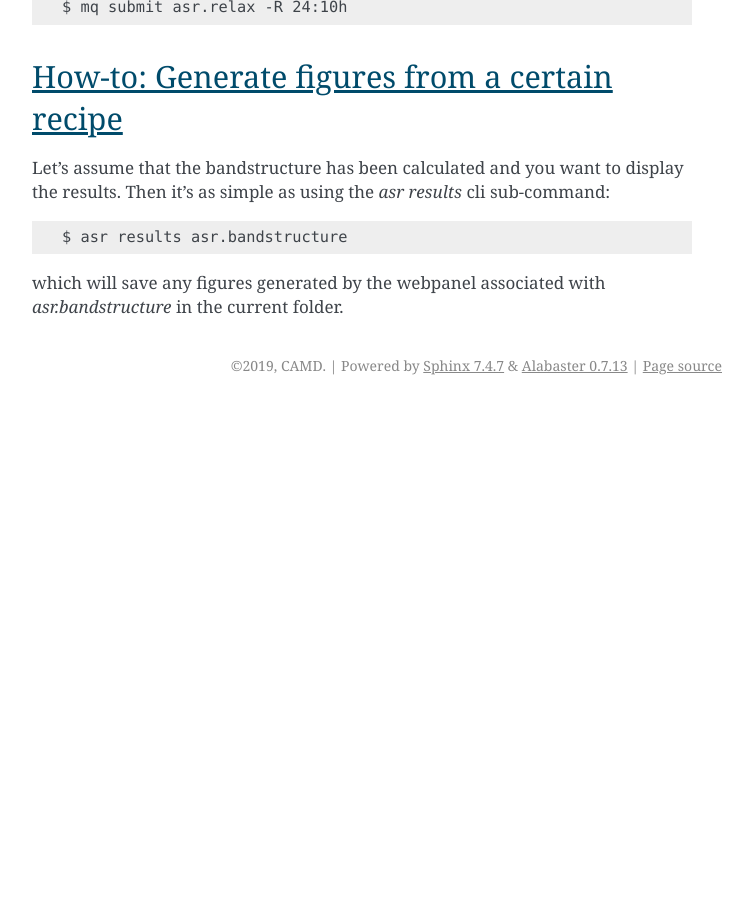
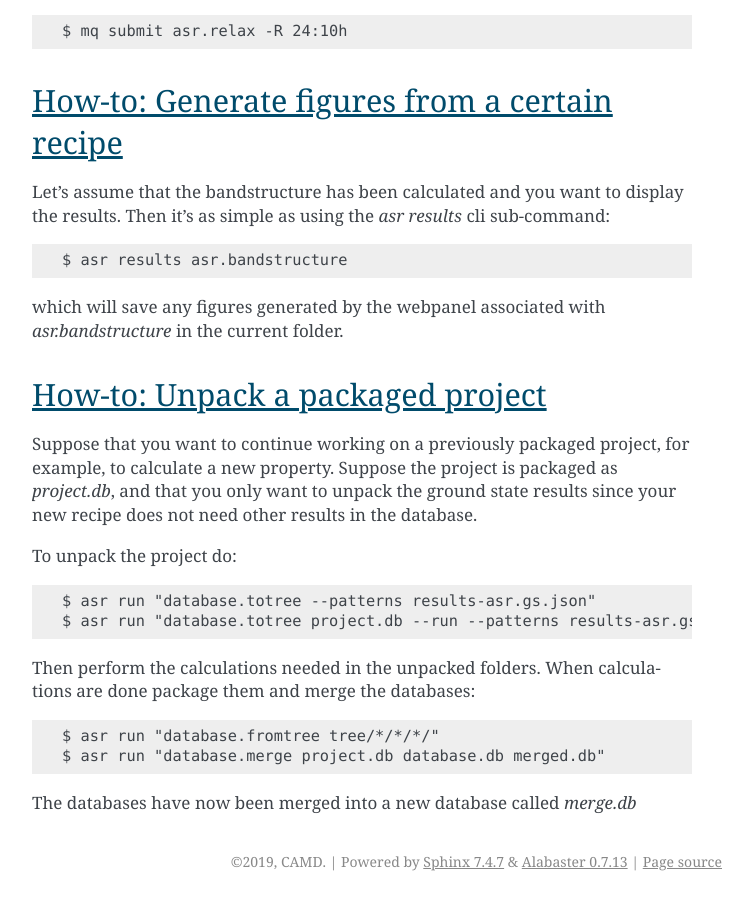
Before and after one commit to dijasila/Atomic-Simulation-Recipees, a Sphinx documentation site: the page built from docs/src/howtoguides/howtoguides.rst, in a window 1280 px wide and 900 px high, scrolled down 2838 px. Shown: the whole window, without its empty margins (388-1141 px from the left). Built offline with Sphinx 7.4.7, drawn with Linux system fonts in a browser that asks for light colours; before the commit the page ends 3243 px from its top, so only the background shows below that; some of the changed text lies outside the part shown.

Commit message:
Add a how-to guide for unpacking projects and working with projects.

```diff
--- a/docs/src/howtoguides/howtoguides.rst
+++ b/docs/src/howtoguides/howtoguides.rst
@@ -126,3 +126,26 @@ cli sub-command::
 
 which will save any figures generated by the webpanel associated with
 `asr.bandstructure` in the current folder.
+
+
+How-to: Unpack a packaged project
+---------------------------------
+
+Suppose that you want to continue working on a previously packaged
+project, for example, to calculate a new property. Suppose the project
+is packaged as `project.db`, and that you only want to unpack the
+ground state results since your new recipe does not need other results
+in the database.
+
+To unpack the project do::
+
+  $ asr run "database.totree --patterns results-asr.gs.json"
+  $ asr run "database.totree project.db --run --patterns results-asr.gs.json,gs.gpw"
+
+Then perform the calculations needed in the unpacked folders. When
+calculations are done package them and merge the databases::
+
+  $ asr run "database.fromtree tree/*/*/*/"
+  $ asr run "database.merge project.db database.db merged.db"
+
+The databases have now been merged into a new database called `merge.db`
```
